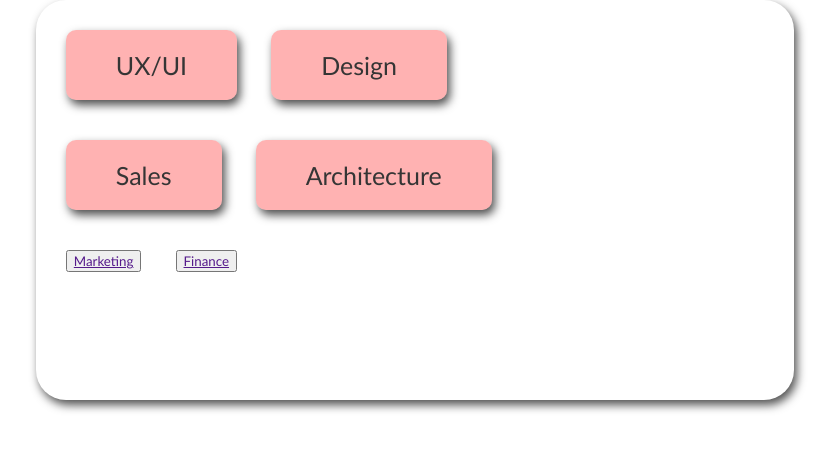
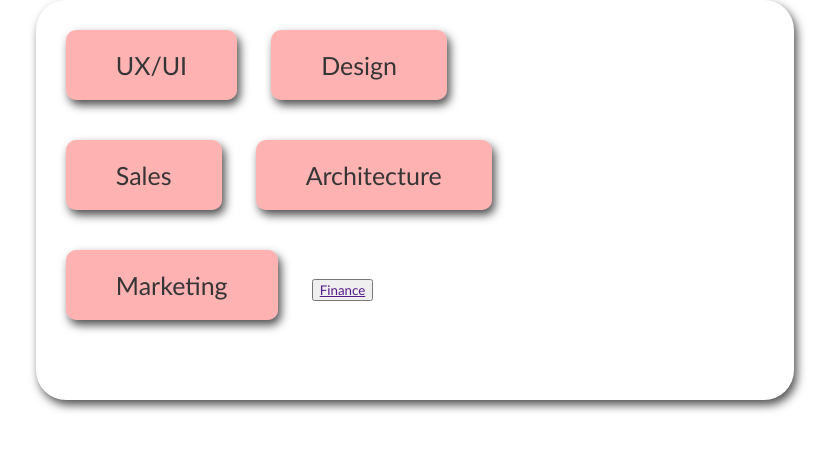
Before and after one commit to Angadbawankar/Web-scrapper-dev, a plain HTML site: page index.html in a window 1280 px wide. Shown: the part 303-754 px from the top of the page, without its empty margins (225-1060 px from the left). Drawn offline with Linux system fonts and the light colour scheme.

Commit message:
made "marketing" of third line

```diff
--- a/index.css
+++ b/index.css
@@ -287,3 +287,30 @@
 .architecture:hover{
     box-shadow: 3px 5px 10px red;
 }
+
+/* making of third line */
+.third-line{
+    padding-bottom: 40px;
+}
+/* for marketing(class) */
+.marketing{
+    padding: 20px 50px;
+    background-color: rgba(255, 0, 0, 0.3);
+    font-size: 20px;
+    border: none;
+    box-shadow: 3px 5px 10px rgba(0, 0, 0, 0.7);
+    border-radius: 10px;
+    transition: .6s;
+    cursor: pointer;
+}
+/* marketing id */
+#marketing{
+    color: rgb(53, 53, 53);
+    text-decoration: none;
+    font-size: 25px;
+    cursor: pointer;
+}
+/* marketing on hover */
+.marketing:hover{
+    box-shadow: 3px 5px 10px red;
+}
```
